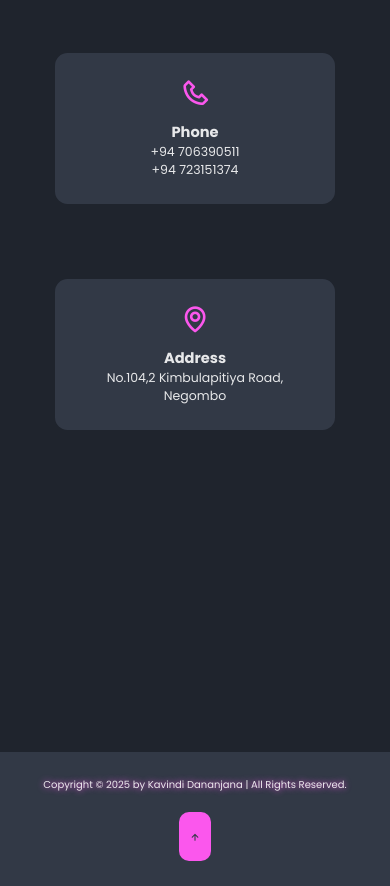
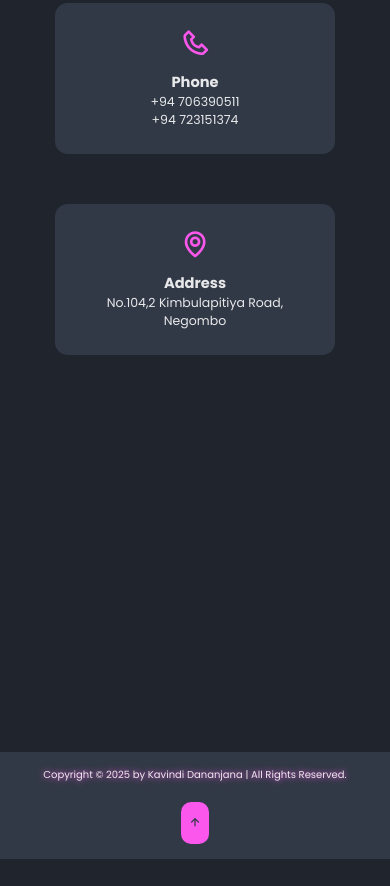
Before and after one commit to Swagzilla007/kavindi-dananjana, a plain HTML site: page index.html in a window 390 px wide. Shown: the part 3917-4803 px from the top of the page. After the commit the page ends 4776 px from the top, so only its background shows below. Drawn offline with nearby package versions, Linux system fonts and the light colour scheme.

Commit message:
footer styling

```diff
--- a/breakpoint.css
+++ b/breakpoint.css
@@ -354,4 +354,13 @@
     min-height: 130vh;
     padding-bottom: 10rem;
   }
+  .footer {
+    padding: 1.2rem 5%;
+  }
+  .footer-iconTop {
+    padding: 0.5rem;
+  }
+  .footer-iconTop a i {
+    font-size: 1.2rem;
+  }
 }
--- a/style.css
+++ b/style.css
@@ -684,6 +684,11 @@ span {
 /* ==========================================
               Contact
 =========================================== */
+.contact {
+  min-height: 80vh; /* Reduced from 100vh */
+  padding: 5rem 9% 2rem;
+}
+
 .contact h2 {
   margin-bottom: 5rem;
 }
@@ -735,8 +740,9 @@ span {
   display: flex;
   justify-content: center;
   flex-wrap: wrap;
-  gap: 4rem;
-  margin-top: 3rem;
+  gap: 2rem; /* Reduced from 4rem */
+  margin-top: 2rem; /* Reduced from 3rem */
+  margin-bottom: 2rem; /* Added to control bottom spacing */
 }
 
 .contact-item {
@@ -751,6 +757,18 @@ span {
   font-size: 2.5rem;
   color: var(--main-color);
   margin-bottom: 1rem;
+}
+
+@media (max-width: 430px) {
+  .contact {
+    min-height: 70vh;  /* Reduced from 120vh */
+    padding-bottom: 4rem; /* Reduced from 8rem */
+  }
+
+  .contact-info {
+    margin-bottom: 2rem;  /* Reduced from 5rem */
+    padding-bottom: 1rem; /* Reduced from 3rem */
+  }
 }
 
 /* ==========================================
@@ -797,10 +815,21 @@ span {
   .footer {
     flex-direction: column;
     gap: 1.5rem;
+    padding: 1.5rem 5%;
   }
 
   .footer-text p {
     font-size: 0.9rem;
+    width: 100%;
+    padding: 0 1rem;
+  }
+
+  .footer-iconTop {
+    padding: 0.6rem;
+  }
+
+  .footer-iconTop a i {
+    font-size: 1.3rem;
   }
 }
 
@@ -808,3 +837,10 @@ span {
   font-size: 1.5rem;
   color: var (--second-bg-color);
 }
+
+@media (max-width: 391px) {
+  .contact {
+    min-height: 60vh;     /* Reduced from 130vh */
+    padding-bottom: 3rem; /* Reduced from 10rem */
+  }
+}
```
